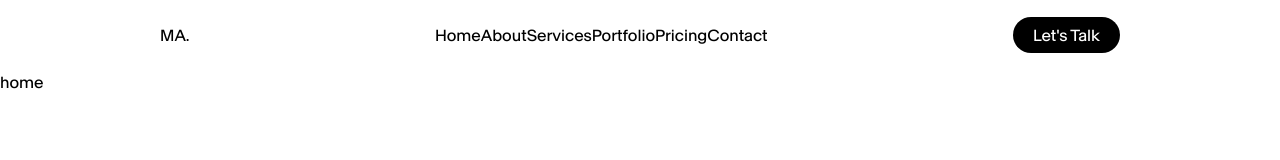
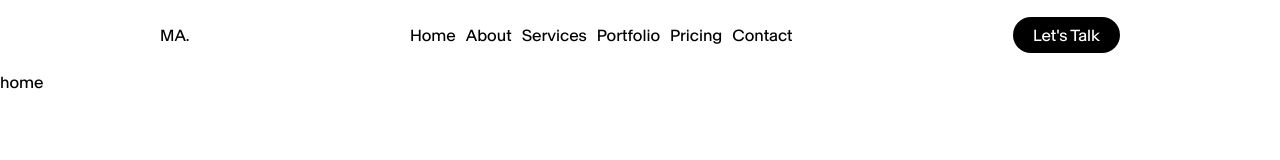
Before and after one commit to SK-MOUSIN-ALI/mousinali, a Next.js app: page / in a window 1280 px wide. Shown: the top 160 px of the page. Built offline with nearby package versions, Linux system fonts and the light colour scheme.

Commit message:
change layout navbar code

```diff
--- a/src/app/globals.css
+++ b/src/app/globals.css
@@ -110,3 +110,6 @@ nav {
   height: 70px;
   align-content: center;
 }
+nav ul {
+  gap: 10px;
+}
--- a/src/app/layout.jsx
+++ b/src/app/layout.jsx
@@ -1,6 +1,6 @@
-import { Geist, Geist_Mono } from "next/font/google";
+import Navbar from "../components/Navbar";
 import "./globals.css";
-import Navbar from "@/components/navbar";
+
 
 export const metadata = {
   title: "My Portfolio",
@@ -13,7 +13,7 @@ export default function RootLayout({ children }) {
   return (
     <html lang="en">
       <body>
-        <Navbar />
+        <Navbar/>
         {children}
       </body>
     </html>
```
